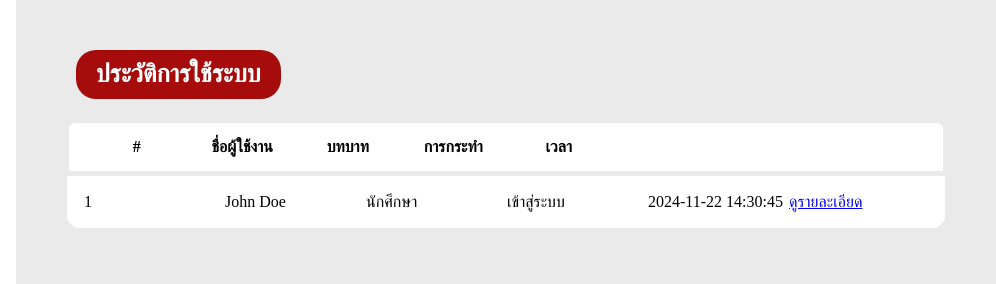
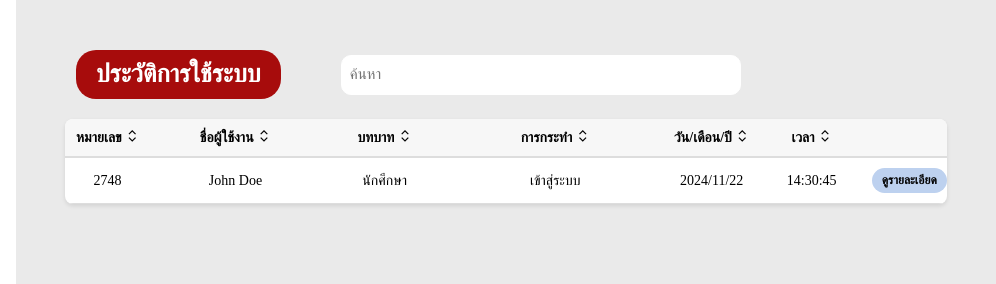
Before and after one commit to Phattharaphum/cs261-group8-100001, a website: page project-root/public/ITStaffSystemLogs.html in a window 1280 px wide. Shown: the top 284 px of the page, 284-1280 px from the left. Drawn offline with nearby package versions, Linux system fonts and the light colour scheme; no server answers; a web font is replaced by a local one.

Commit message:
IT system and Detail

```diff
--- a/project-root/public/ITStaffSystemLogs.html
+++ b/project-root/public/ITStaffSystemLogs.html
@@ -8,6 +8,7 @@
     <link rel="stylesheet" href="css/stylesidebar.css" />
     <link rel="preconnect" href="https://fonts.googleapis.com" />
     <link rel="preconnect" href="https://fonts.gstatic.com" crossorigin />
+    <link href='https://unpkg.com/boxicons@2.1.4/css/boxicons.min.css' rel='stylesheet'>
     <link
       href="https://fonts.googleapis.com/css2?family=Bai+Jamjuree:wght@300;400;500;600&display=swap"
       rel="stylesheet"
@@ -60,16 +61,22 @@
       <div class="container">
         <div class="header">
           <div class="header-button">ประวัติการใช้ระบบ</div>
+          <div class="search-filter">
+            <input type="text" class="search-input" placeholder="ค้นหา" />
+          </div>
         </div>
+
+
 
         <table class="table">
           <thead>
             <tr class="table-header">
-              <th class="column-log-id">#</th>
-              <th class="column-username">ชื่อผู้ใช้งาน</th>
-              <th class="column-role">บทบาท</th>
-              <th class="column-action">การกระทำ</th>
-              <th class="column-timestamp">เวลา</th>
+              <th class="column-log-id">หมายเลข    <i class='bx bx-expand-vertical'></i></th>
+              <th class="column-username">ชื่อผู้ใช้งาน <i class='bx bx-expand-vertical'></i></th>
+              <th class="column-role">บทบาท       <i class='bx bx-expand-vertical'></i></th>
+              <th class="column-action">การกระทำ   <i class='bx bx-expand-vertical'></i></th>
+              <th class="column-date">วัน/เดือน/ปี    <i class='bx bx-expand-vertical'></i></th>
+              <th class="column-timestamp">เวลา    <i class='bx bx-expand-vertical'></i></th>
               <th class="column-details"></th>
             </tr>
           </thead>
@@ -78,11 +85,12 @@
             <!-- ตัวอย่างข้อมูล -->
 
               <tr class="table-row">
-                <td class="column-log-id">1</td>
+                <td class="column-log-id">2748</td>
                 <td class="column-username">John Doe</td>
                 <td class="column-role">นักศึกษา</td>
                 <td class="column-action">เข้าสู่ระบบ</td>
-                <td class="column-timestamp">2024-11-22 14:30:45</td>
+                <td class="column-date">2024/11/22</td>
+                <td class="column-timestamp"> 14:30:45</td>
                 <td class="column-details"><a href="/systemLogDetail.html?id=1" class="details-link">ดูรายละเอียด</a></td>
               </tr>
 
@@ -107,7 +115,8 @@
               <td class="column-username">${log.tuusername || "N/A"}</td>
               <td class="column-role">${getRoleName(log.role)}</td>
               <td class="column-action">${log.action}</td>
-              <td class="column-timestamp">${new Date(log.timestamp).toLocaleString()}</td>
+              <td class="column-date">${logDate.toLocaleDateString("th-TH")}</td> <!-- วันที่ -->
+              <td class="column-timestamp">${logDate.toLocaleTimeString("th-TH")}</td> <!-- เวลา -->
               <td class="column-details"><a href="/systemLogDetail.html?id=${log.log_id}" class="details-link">ดูรายละเอียด</a></td>
             `;
             logsList.appendChild(row);
--- a/project-root/public/css/styleSystemLogs.css
+++ b/project-root/public/css/styleSystemLogs.css
@@ -58,13 +58,15 @@ body, html {
     font-size: 15px;
     height: 40px;
     flex-grow: 1; /* เพิ่ม flex-grow */
+    margin-top: 50px;
+    margin-left: 60px;;
 }
 
 .search-filter input[type="text"] {
     padding: 8px;
     border: 1px solid #ffffff;
-    border-radius: 20px;
-    width: 200px;
+    border-radius: 10px;
+    width: 400px;
     font-size: 15px;
 }
 
@@ -118,40 +120,102 @@ button:hover {
     background-color: #B1B1B1; /* เปลี่ยนสีปุ่มเมื่อ hover */
 }
 
-/* Table Styling */
+/* ปรับปรุงเฉพาะตาราง */
+/* ตาราง */
 .table {
-    border-radius: 20px; /* ขอบโค้งของตาราง */
-    overflow: hidden;
-	margin: auto;
-    margin-top: 20px;
-	width: 90%;
+    width: 90%; /* ใช้ความกว้างเต็มพื้นที่คอนเทนเนอร์ */
+    margin: auto;
+    border-collapse: collapse;
+    background-color: #ffffff; /* สีพื้นหลัง */
+    box-shadow: 0 2px 4px rgba(0, 0, 0, 0.1); /* เพิ่มเงา */
+    border-radius: 8px; /* มุมโค้ง */
+    overflow: hidden; /* ป้องกันการล้น */
+    table-layout: fixed; /* คอลัมน์คงขนาด */
 }
 
-.table-header, .table-row {
-    display: grid;
-    grid-template-columns: 1fr 1fr 1fr 1fr 1fr 1fr 1fr 1fr;
-    padding: 15px;
+.table thead, .table tbody {
+    display: table;
 }
 
-.table-header {
-    background-color: #ffffff;
-    font-weight: bold;
-    color: #000000;
+.table thead {
+    width: 100%;
+    background-color: #f7f7f7; /* สีพื้นหลังส่วนหัว */
+    border-bottom: 2px solid #ddd;
+}
+
+.table tbody {
+    max-height: 400px; /* ความสูงตารางที่ต้องการ */
+    overflow-y: auto; /* เพิ่มสกอลล์แนวตั้ง */
+    width: 100%;
+}
+
+.table-header th, .table td {
+    text-align: center; /* จัดข้อความกึ่งกลาง */
+    padding: 10px;
+    white-space: nowrap; /* ป้องกันข้อความตัด */
+    font-size: 14px; /* ขนาดตัวอักษร */
 }
 
 .table-row {
-    background-color: #ffffff;
-    border-top: 3px solid #EAEAEA;
+    display: table;
+    width: 100%;
+    table-layout: fixed; /* ขนาดคงที่ */
+    border-bottom: 1px solid #ddd; /* เส้นคั่น */
 }
 
 .table-row:nth-child(even) {
-    background-color: #ffffff;
+    background-color: #f9f9f9; /* สีพื้นหลังสลับ */
 }
 
-.table-row span {
-    display: flex;
-    align-items: center;
-    font-size: 14px;
+.table-row:hover {
+    background-color: #f5f5f5; /* สีเมื่อเมาส์ชี้ */
+}
+
+/* กำหนดขนาดของคอลัมน์ */
+.column-log-id {
+    width: 10%; /* ขนาดคอลัมน์ หมายเลข */
+}
+
+.column-username {
+    width: 20%; /* ชื่อผู้ใช้งาน */
+}
+
+.column-role {
+    width: 15%; /* บทบาท */
+}
+
+.column-action {
+    width: 25%; /* การกระทำ */
+}
+
+.column-date {
+    width: 15%; /* วัน/เดือน/ปี */
+}
+
+.column-time {
+    width: 15%; /* เวลา */
+}
+
+.column-details {
+    width: 10%; /* ปุ่มดูรายละเอียด */
+    text-align: center;
+}
+
+/* ปุ่ม "ดูรายละเอียด" */
+.details-link {
+    display: inline-block;
+    padding: 5px 10px;
+    background-color: #BDD1EF; /* สีพื้นหลังปุ่ม */
+    text-decoration: none;
+    color: #000000; /* สีตัวอักษร */
+    border-radius: 20px; /* มุมโค้ง */
+    font-size: 12px; /* ขนาดตัวอักษร */
+    font-weight: 700; /* หนาตัวอักษร */
+}
+
+.details-link:hover {
+    background-color: #b71c1c; /* สีปุ่มเมื่อเมาส์ชี้ */
+    color: #ffffff; /* สีตัวอักษรเมื่อเมาส์ชี้ */
 }
 
 .verify-button {
@@ -194,11 +258,13 @@ button:hover {
 	width: 100px;
 }
 
-.column-time {
-	text-align: center;
+.column-timestamp {
+    text-align: center;
+	width: 100px;
+
 }
 
-        .status-label {
+.status-label {
     display: flex;
     align-items: center;
     justify-content: center;
--- a/project-root/public/css/styleSystemLogsDetails.css
+++ b/project-root/public/css/styleSystemLogsDetails.css
@@ -56,8 +56,11 @@ body {
     background-color: #FFFFFF;
     display: inline-block;
     color: #000000;
-    font-weight: bold;
+    font-weight: 700;
 	font-size: 12pt;
+    width :90%;
+    margin-left:20px;
+    margin-top:40px;
 }
 
 #personalInfo {
```
Also changed, not shown: project-root/public/systemLogDetail.html (+24 -9 lines).
